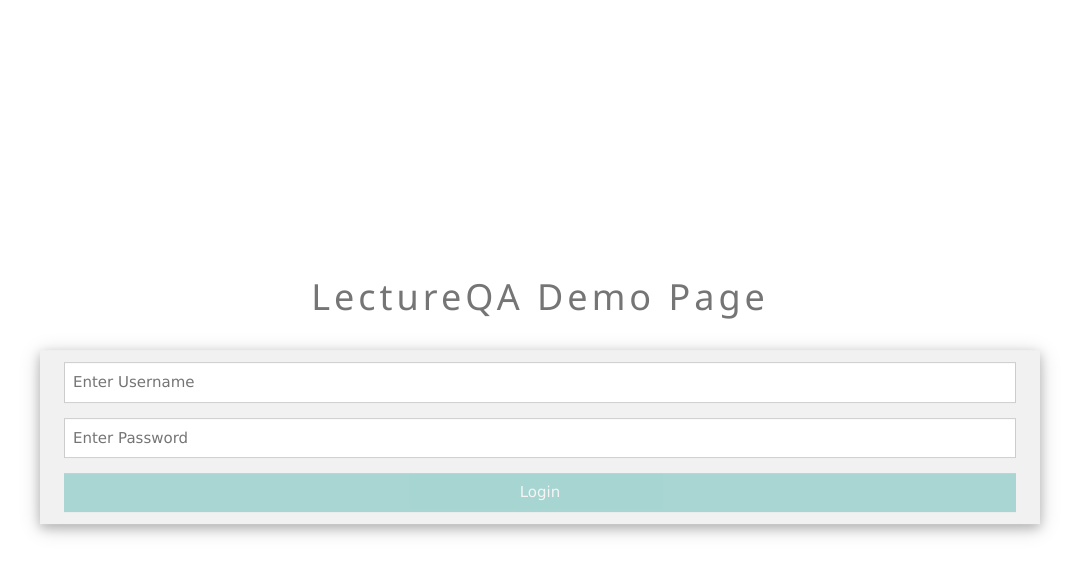
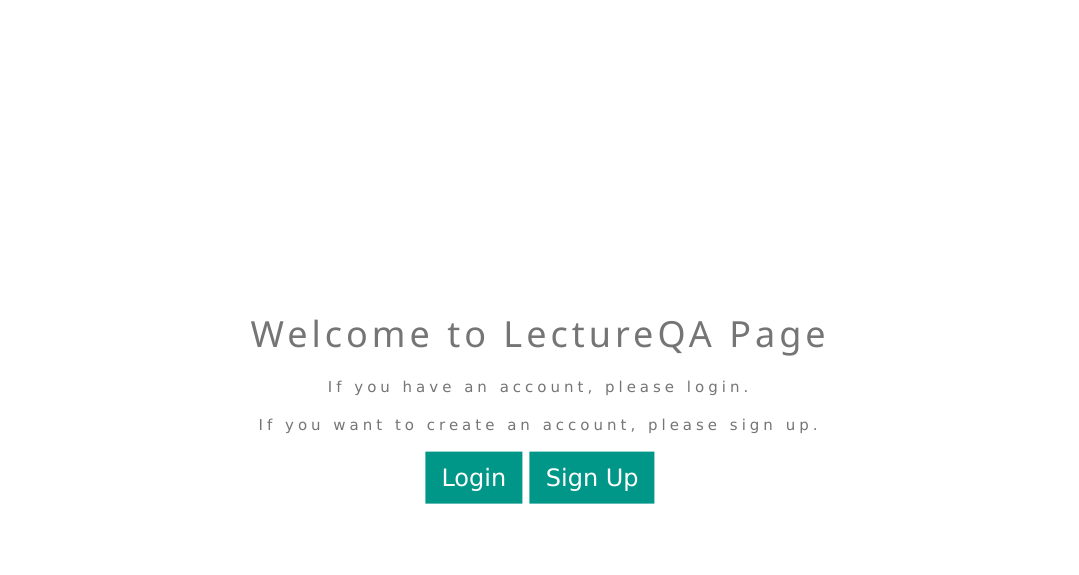
Before and after one commit to mmerveunlu/LectureQAapp, a Python web app: template templates/index.html in a window 1280 px wide. Shown: the top 575 px of the page, without its empty margins (100-1179 px from the left). Run offline with Jinja, Linux system fonts and the light colour scheme; the template is opened without the code that fills it, so the values that code supplies are empty.

Commit message:
first page changed

```diff
--- a/templates/index.html
+++ b/templates/index.html
@@ -1,29 +1,26 @@
 <!DOCTYPE html>
 <html>
-  <head>
-<title>LectureQA Page Demo</title>
-<meta charset="utf-8">
+  <title>LectureQA Main Page</title>
+  <meta charset="utf-8">
 <meta name="viewport" content="width=device-width, initial-scale=1">
 <link rel="stylesheet" href="https://www.w3schools.com/w3css/4/w3.css">
-    <style>
-    </style>
-    </head>
-  <body>
+<body class="w3-content" style="max-width:1600px">
 
-    <div class="w3-display-middle">
-<div class="w3-container w3-wide w3-text-grey w3-center">
-  <h1>LectureQA Demo Page</h1>
+
+<div class="w3-display-middle">
+  <div class="w3-container w3-wide w3-text-grey w3-center">
+    <h1>Welcome to LectureQA Page</h1>
+    <p> If you have an account, please login. </p>
+    <p> If you want to create an account, please sign up. </p>
+  </div>
+  <div class="bgimg w3-display-container w3-text-white">
+
+  <div class="w3-container w3-center w3-xlarge">
+    <a href="{{ url_for('auth.login') }}" class="w3-button w3-teal">Login</a>
+    <a href="{{ url_for('auth.signup') }}" class="w3-button w3-teal">Sign Up</a>
+  </div>
+
 </div>
 
-<form class="w3-container w3-card-4  w3-center w3-margin w3-light-grey w3-padding-large" style="width:1000px;" >
-  <input class="w3-input w3-border" placeholder="Enter Username" name="username" type="text"></p>
-
-  <input class="w3-input w3-border" placeholder="Enter Password" name="psw" type="text"></p>
-  <button class="w3-button w3-block w3-teal" disabled>Login</button>
-
-</form>
-</div>
 </body>
-
-
 </html>
```
